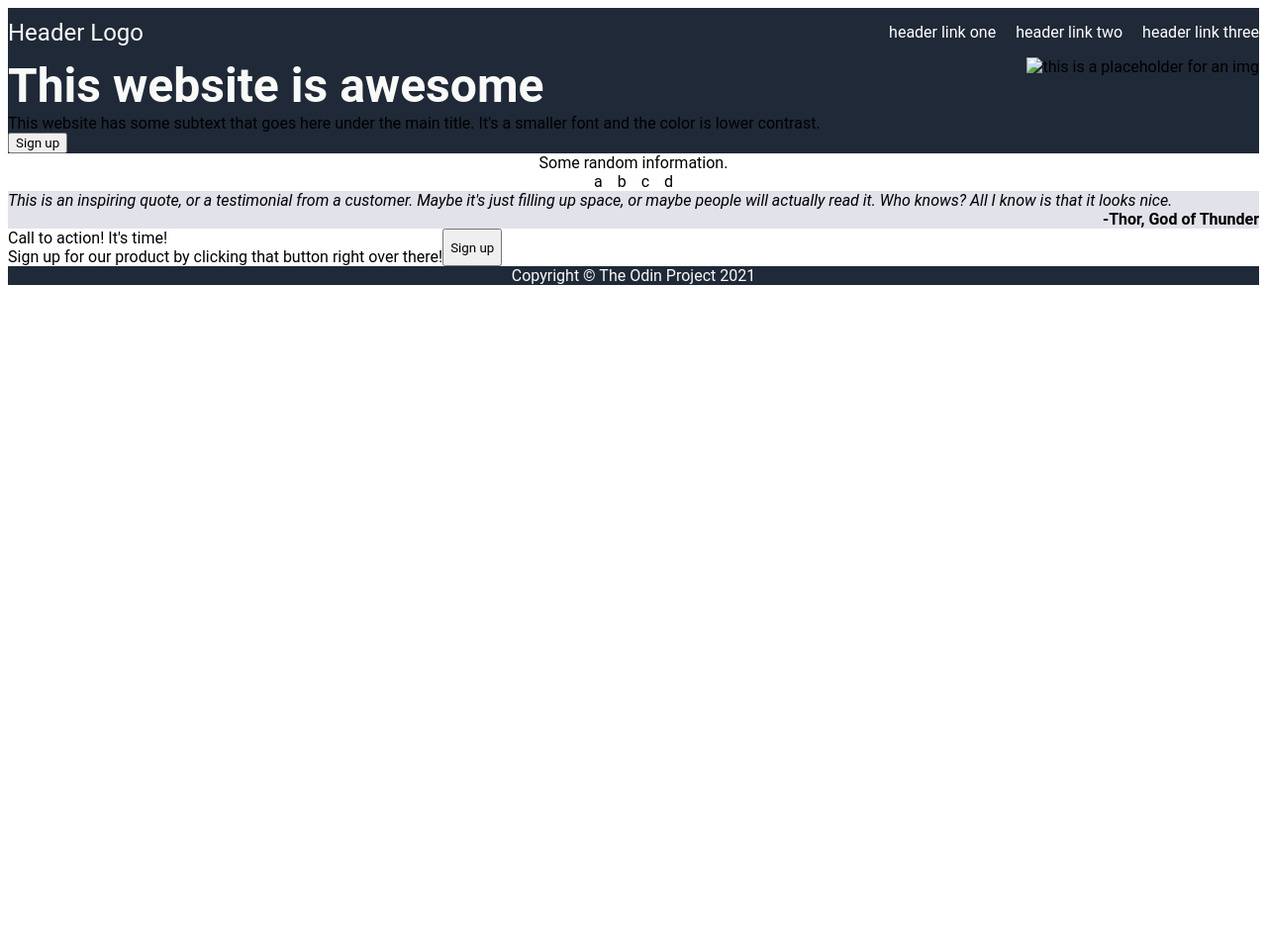
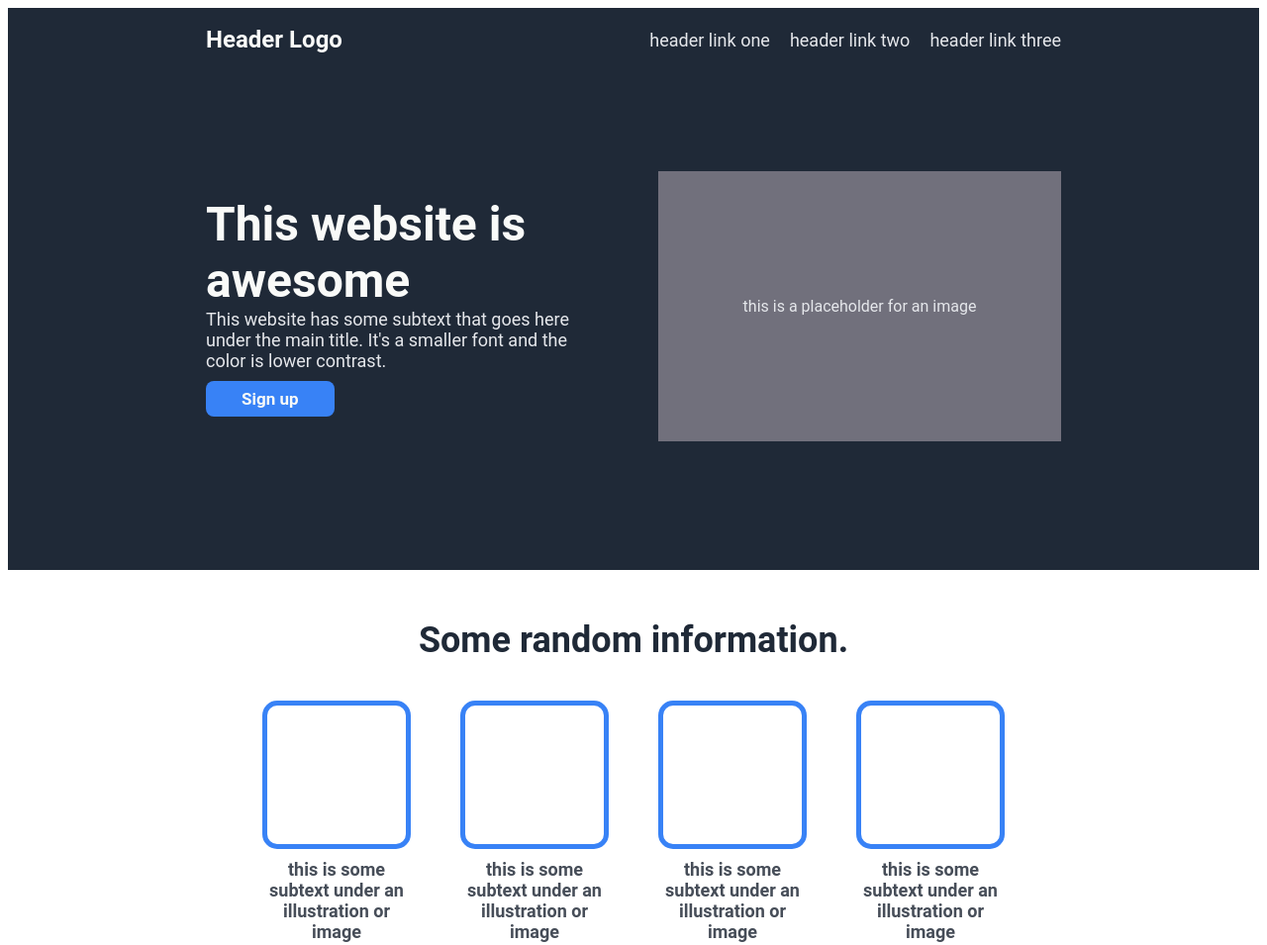
Before and after one commit to jake-manning/landing-page, a plain HTML site: page index.html in a window 1280 px wide. Shown: the top 955 px of the page at 99% size. Before the commit the page ends 800 px from the top, so only its background shows below. Drawn offline with Linux system fonts and the light colour scheme; a web font is replaced by a local one.

Commit message:
Final draft of landing page project

```diff
--- a/index.html
+++ b/index.html
@@ -19,22 +19,34 @@
     <div class="main-flex">
         <div class="main-first">
             <div>
-                <div>
+                <div class="hero-flexcontainer">
                     <div class="hero-text">This website is awesome</div>
-                    <div>This website has some subtext that goes here under the main title. It's a smaller font and the color is lower contrast.
+                    <div class="hero-subtext">This website has some subtext that goes here under the main title. It's a smaller font and the color is lower contrast.
                     </div>
                     <button>Sign up</button>
                 </div>
             </div>
-            <img src="" alt="this is a placeholder for an img"></img>
+            <div class="img-flexcontainer">this is a placeholder for an image</div>
         </div>
         <div class="main-second">
             <div>Some random information.</div>
             <div class="images">
-                <div>a</div>
-                <div>b</div>
-                <div>c</div>
-                <div>d</div>
+                <div>
+                    <div class="imgborder"></div>
+                    <div class="imgsubtext">this is some subtext under an illustration or image</div>
+                </div>
+                <div>
+                    <div class="imgborder"></div>
+                    <div class="imgsubtext">this is some subtext under an illustration or image</div>
+                </div>
+                <div>
+                    <div class="imgborder"></div>
+                    <div class="imgsubtext">this is some subtext under an illustration or image</div>
+                </div>
+                <div>
+                    <div class="imgborder"></div>
+                    <div class="imgsubtext">this is some subtext under an illustration or image</div>
+                </div>
             </div>
         </div>
         <div class="main-third">
@@ -43,10 +55,12 @@
         </div>
         <div class="main-fourth">
             <div>
-                <div>Call to action! It's time!</div>
-                <div>Sign up for our product by clicking that button right over there!</div>
+                <div>
+                    <div class="fourth-action">Call to action! It's time!</div>
+                    <div class="fourth-signup">Sign up for our product by clicking that button right over there!</div>
+                </div>
+                <button>Sign up</button>
             </div>
-            <button>Sign up</button>
         </div>
     </div>
     <footer>Copyright &copy; The Odin Project 2021
--- a/styles.css
+++ b/styles.css
@@ -14,21 +14,37 @@
 header {
     display: flex;
     background-color: #1F2937;
-    color: white;
-    height: 50px;
-    line-height: 50px;
+    color: #E5E7Eb;
+    font-size: 18px;
+    height: 65px;
+    line-height: 65px;
 }
 
 footer {
+    font-size: 16px;
     margin-top: auto;
     text-align: center;
     background-color: #1F2937;
     color: #F9FAF8;
+    padding-top: 36px;
+    padding-bottom: 36px;
+}
+
+button {
+    background-color: #3882F6;
+    color: #F9FAF8;
+    font-size: 17px;
+    font-weight: bold;
+    padding: 8px 36px;
+    border-radius: 8px;
+    border: none;
+    cursor: pointer;
 }
 
 .header-logo {
     margin: 0 auto 0 0;
     font-size: 24px;
+    font-weight: bold;
     color: #F9FAF8;
 }
 
@@ -41,44 +57,145 @@ header div {
     margin-left: 20px;
 }
 
+.hero-flexcontainer {
+    padding-top: 25px;
+    padding-bottom: 25px;
+}
+
 .hero-text {
    font-size: 48px;
    font-weight: bolder;
    color: #F9FAF8;
 }
 
+.hero-subtext {
+    font-size: 18px;
+    color: #E5E7Eb;
+    margin-bottom: 10px;
+}
+
 .main-first {
     display: flex;
     background-color: #1F2937;
-    justify-content: space-between;
+    gap: 50px;
+    padding-top: 100px;
+    padding-bottom: 130px;
+}
+
+.main-first > div {
+    flex-basis: 50%;
+}
+
+.img-flexcontainer {
+    display: flex;
+    justify-content: center;
+    align-items: center;
+    color: #E5E7Eb;
+    background-color: rgb(113, 112, 124);
 }
 
 .main-second {
     display: flex;
     flex-direction: column;
     align-items: center;
+    padding-top: 50px;
+    padding-bottom: 100px;
+}
+
+.main-second > div {
+    font-size: 36px;
+    font-weight: bolder;
+    color: #1F2937;
 }
 
 .main-third {
-    background-color: rgb(226, 226, 235);
+    background-color: #E5E7EB;
     display: flex;
     flex-direction: column;
+    gap: 10px;
+    padding-top: 100px;
+    padding-bottom: 90px;
 }
 
 .main-fourth {
     display: flex;
+    justify-content: center;
+    padding-top: 80px;
+    padding-bottom: 80px;
+}
+
+.main-fourth > div {
+    background-color: #3882F6;
+    padding: 50px 120px 50px;
+    display: flex;
+    border-radius: 8px;
+    flex: 1;
+}
+
+.main-fourth > div > div {
+    margin-right: auto;
+}
+
+.main-fourth button {
+    margin-left: 150px;
+    border: solid 2px #F9FAF8;
+}
+
+.fourth-action {
+    font-size: 24px;
+    font-weight: bold;
+    color: #F9FAF8;
+}
+
+.fourth-signup {
+    font-size: 18px;
+    font-weight: thin;
+    color: #E5E7Eb;
 }
 
 .images {
     display: flex;
-    gap: 15px;
+    justify-content: space-around;
+    text-align: center;
+    margin-top: 40px;
+    gap: 50px;
+}
+
+.imgborder {
+    border: solid 5px #3882F6;
+    height: 140px;
+    width: 140px;
+    flex-grow: 0;
+    flex-shrink: 0;
+    border-radius: 15px;
+    margin-bottom: 10px;
+    margin-left: auto;
+    margin-right: auto;
+}
+
+.imgsubtext {
+    font-size: 18px;
+    color: #464d58;
 }
 
 .quote {
     font-style: italic;
+    font-size: 36px;
+    font-weight: 100;
 }
 
 .author {
+    font-size: 25px;
     font-weight: bold;
     align-self: flex-end;
 }
+
+header, .main-first, .main-fourth {
+    padding-left: 200px;
+    padding-right: 200px;
+}
+
+.main-second, .main-third {
+    padding-left: 380px;
+    padding-right: 380px;
+}
```
